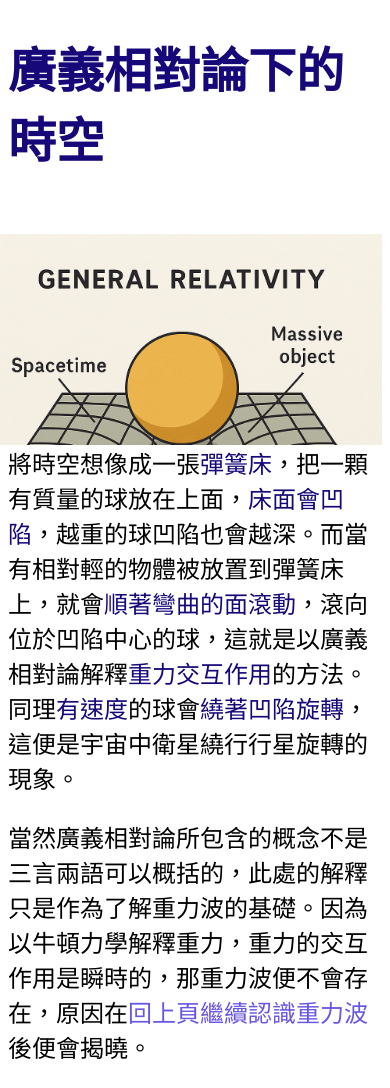
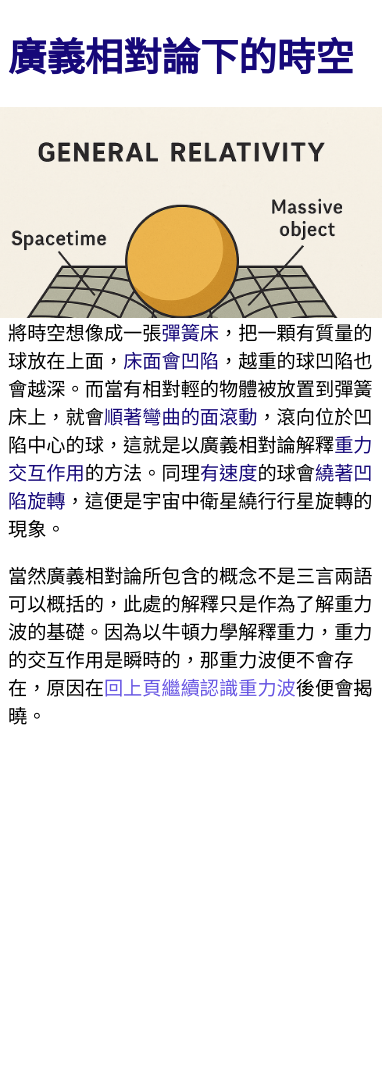
Before and after one commit to star-cloud-d-d-d/AboutGravityWave, a Flask app: page /some in a window 390 px wide. After the commit the page ends 725 px from the top, so only its background shows below. Run offline with Flask 3, Linux system fonts and the light colour scheme.

Commit message:
Update style.css

```diff
--- a/static/style.css
+++ b/static/style.css
@@ -3,6 +3,11 @@ body{
   background-color:white;
   color:black;
   font-size:150%
+}
+@media(max-width: 600px){
+  body{
+    font-size:120%;
+  }
 }
 .spw{
   color: #160879; /*用來標示重點文字*/
@@ -16,15 +21,16 @@ a{
   float:right;  /* 讓物體待在畫面右邊 */
   margin-left: 15px;
 }
-@media (max-width: 559px) {
+.boxf{
+  display:flex;
+  flex-direction:column; /* 讓圖片在上，文字在下 */
+  float:right; /* 讓物體待在畫面右邊 */
+  margin-left: 10px;
+}
+@media (max-width: 600px) {
   .boxf{
-    display:flex;
-    flex-direction:column; /* 讓圖片在上，文字在下 */
-    float:right; /* 讓物體待在畫面右邊 */
-    margin-left: 10px;
     position: relative;
     padding-bottom: 56.25%;
-    padding-top: 30px;
     height: 0;
     overflow: hidden;
   }
```
